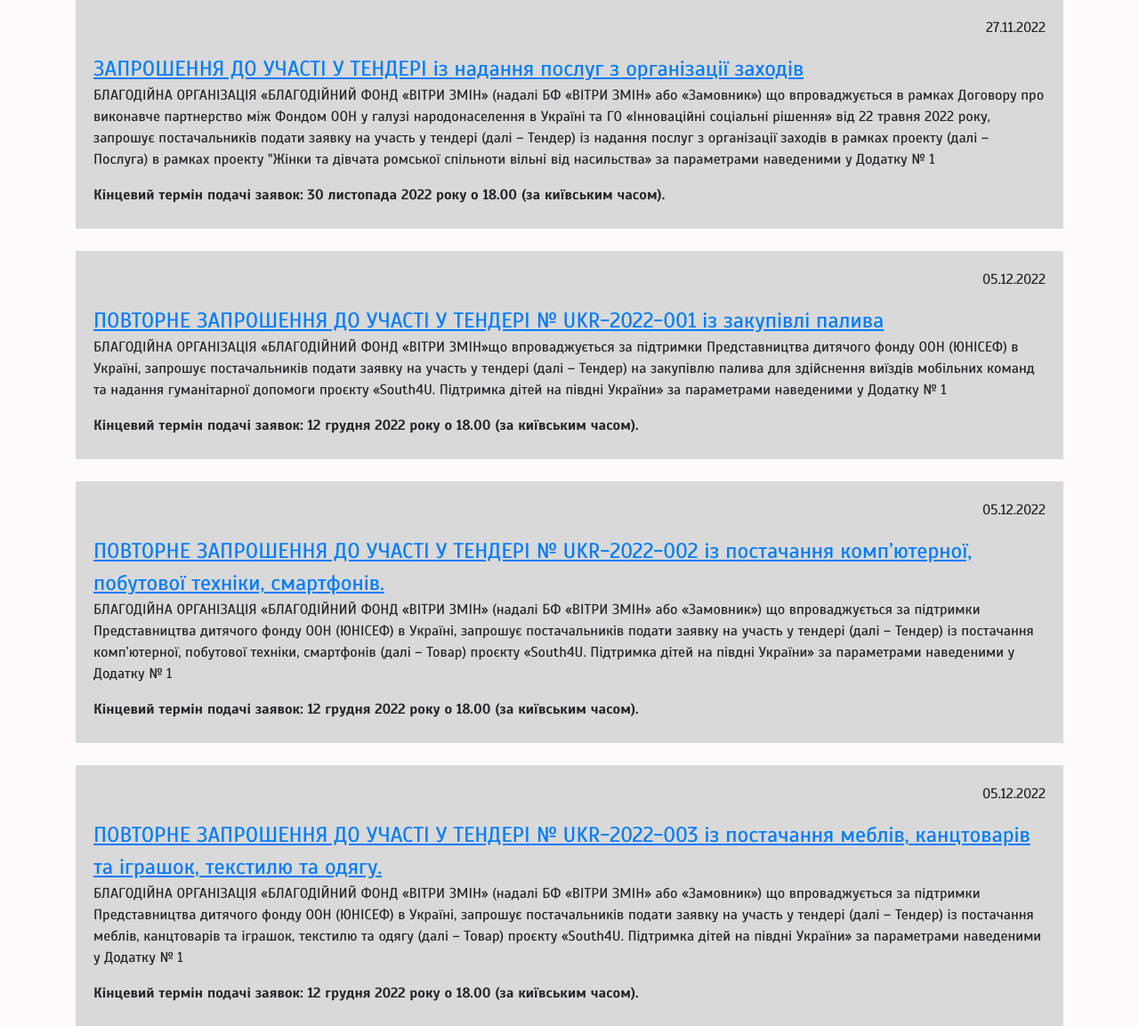
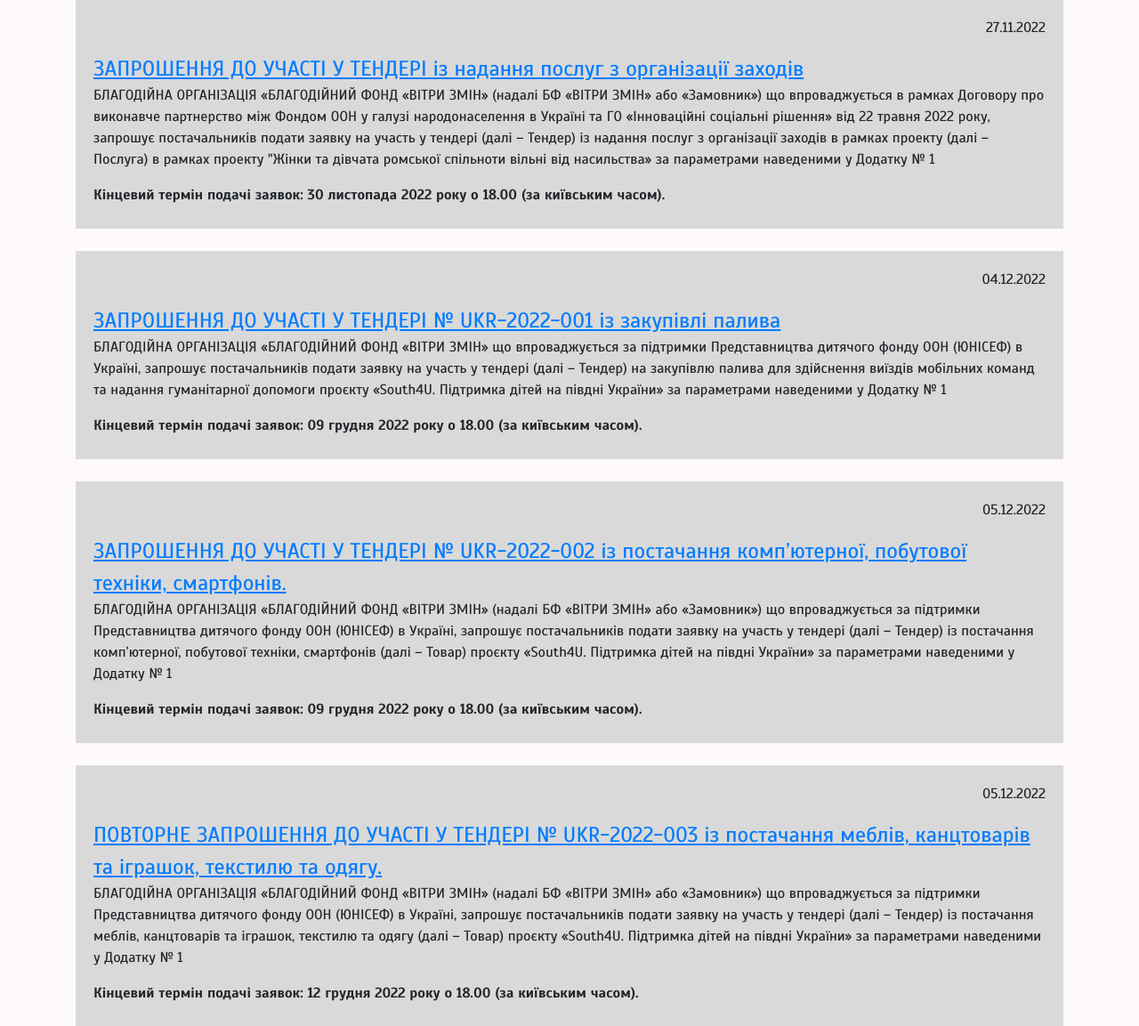
Before and after one commit to StChyrkov/winds, a Yii app: template views/site/archive-purchases.php in a window 1280 px wide. Shown: the part 258-1411 px from the top of the page at 89% size. Run offline with PHP 8.4 and a stand-in for Yii, Linux system fonts and the light colour scheme; the template is opened without the code that fills it, so the values that code supplies are empty; some libraries are stand-ins or nearby versions.

Commit message:
tend 01 02 changes

```diff
--- a/views/site/archive-purchases.php
+++ b/views/site/archive-purchases.php
@@ -23,19 +23,19 @@
         </div>
         <div class="purchase-card-small td-light-grey">
             <div class="right-text-purchases">
-                <p class="page-p">05.12.2022</p>
+                <p class="page-p">04.12.2022</p>
             </div>
-            <a href="purchase-1" class="link purchase-title-small border-low-text">ПОВТОРНЕ ЗАПРОШЕННЯ ДО УЧАСТІ У ТЕНДЕРІ № UKR-2022-001 із закупівлі палива</a>
-            <p class="purchase-desc-small">БЛАГОДІЙНА ОРГАНІЗАЦІЯ «БЛАГОДІЙНИЙ ФОНД «ВІТРИ ЗМІН»що впроваджується за підтримки Представництва дитячого фонду ООН (ЮНІСЕФ) в Україні, запрошує постачальників подати заявку на участь у тендері (далі – Тендер) на закупівлю палива для здійснення виїздів мобільних команд та надання гуманітарної допомоги проєкту «South4U. Підтримка дітей на півдні України» за параметрами наведеними у Додатку № 1</p>
-            <p class="purchase-date-small"><b>Кінцевий термін подачі заявок: 12 грудня 2022 року о 18.00 (за київським часом).</b></p>
+            <a href="purchase-1" class="link purchase-title-small border-low-text">ЗАПРОШЕННЯ ДО УЧАСТІ У ТЕНДЕРІ № UKR-2022-001 із закупівлі палива</a>
+            <p class="purchase-desc-small">БЛАГОДІЙНА ОРГАНІЗАЦІЯ «БЛАГОДІЙНИЙ ФОНД «ВІТРИ ЗМІН» що впроваджується за підтримки Представництва дитячого фонду ООН (ЮНІСЕФ) в Україні, запрошує постачальників подати заявку на участь у тендері (далі – Тендер) на закупівлю палива для здійснення виїздів мобільних команд та надання гуманітарної допомоги проєкту «South4U. Підтримка дітей на півдні України» за параметрами наведеними у Додатку № 1</p>
+            <p class="purchase-date-small"><b>Кінцевий термін подачі заявок: 09 грудня 2022 року о 18.00 (за київським часом).</b></p>
         </div>
         <div class="purchase-card-small td-light-grey">
             <div class="right-text-purchases">
                 <p class="page-p">05.12.2022</p>
             </div>
-            <a href="purchase-2" class="link purchase-title-small border-low-text">ПОВТОРНЕ ЗАПРОШЕННЯ ДО УЧАСТІ У ТЕНДЕРІ № UKR-2022-002 із постачання комп’ютерної, побутової техніки, смартфонів.</a>
+            <a href="purchase-2" class="link purchase-title-small border-low-text">ЗАПРОШЕННЯ ДО УЧАСТІ У ТЕНДЕРІ № UKR-2022-002 із постачання комп’ютерної, побутової техніки, смартфонів.</a>
             <p class="purchase-desc-small">БЛАГОДІЙНА ОРГАНІЗАЦІЯ «БЛАГОДІЙНИЙ ФОНД «ВІТРИ ЗМІН» (надалі БФ «ВІТРИ ЗМІН» або «Замовник») що впроваджується за підтримки Представництва дитячого фонду ООН (ЮНІСЕФ) в Україні, запрошує постачальників подати заявку на участь у тендері (далі – Тендер) із постачання комп’ютерної, побутової техніки, смартфонів (далі – Товар) проєкту «South4U. Підтримка дітей на півдні України» за параметрами наведеними у Додатку № 1 </p>
-            <p class="purchase-date-small"><b>Кінцевий термін подачі заявок: 12 грудня 2022 року о 18.00 (за київським часом).</b></p>
+            <p class="purchase-date-small"><b>Кінцевий термін подачі заявок: 09 грудня 2022 року о 18.00 (за київським часом).</b></p>
         </div>
         <div class="purchase-card-small td-light-grey">
             <div class="right-text-purchases">
--- a/views/site/purchase-1.php
+++ b/views/site/purchase-1.php
@@ -14,11 +14,13 @@
 <div class="background-light padding-up">
     <div class="container">
     	<h2 class="page-h2">ЗАПРОШЕННЯ ДО УЧАСТІ У ТЕНДЕРІ № UKR-2022-001</h2>
-        <p>БЛАГОДІЙНА ОРГАНІЗАЦІЯ «БЛАГОДІЙНИЙ ФОНД «ВІТРИ ЗМІН» (надалі БФ «ВІТРИ ЗМІН» або «Замовник») що впроваджується за підтримки Представництва дитячого фонду ООН (ЮНІСЕФ) в Україні, запрошує постачальників подати заявку на участь у тендері (далі – Тендер)<b><span class="border-low-text">закупівлю палива для здійснення виїздів мобільних команд та надання гуманітарної допомоги проєкту «South4U. Підтримка дітей на півдні України» за параметрами наведеними у Додатку № 1</span></b></p>
+        <p>БЛАГОДІЙНА ОРГАНІЗАЦІЯ «БЛАГОДІЙНИЙ ФОНД «ВІТРИ ЗМІН» (надалі БФ «ВІТРИ ЗМІН» або «Замовник») що впроваджується за підтримки Представництва дитячого фонду ООН (ЮНІСЕФ) в Україні, запрошує постачальників подати заявку на участь у тендері (далі – Тендер) на закупівлю палива для здійснення виїздів мобільних команд та надання гуманітарної допомоги проєкту «South4U. Підтримка дітей на півдні України» за параметрами наведеними у Додатку № 1</span></b></p>
         <p><b><span class="border-low-text">ЛОТ 1: Лот № 1  ПАЛЬНЕ І ГАЗ</span></b></p>
         <p><b><span class="border-low-text">Учасники мають право подати заявку на будь-який з лотів або три лоти одночасно. Також учасники мають право запропонувати знижку в разі присудження реалізації договору(-ів) по всіх лотах.</span></b></p>
-        <p>Кінцевий термін подачі заявок: 12 грудня 2022 року о 18.00 (за київським часом).</p>
+        <p>Кінцевий термін подачі заявок: 09 грудня 2022 року о 18.00 (за київським часом).</p>
         <p><a href="https://docs.google.com/document/d/1TXW8RVOOH7LIxTinat4bytdo6-NZtIGE/edit#" class="link border-low-text" target="_blank">ФОРМА Б. ТЕНДЕР</a></p>
+        <p><a href="../pdf/purchase01-protocol.pdf" class="link border-low-text" target="_blank">Протокол засiдання тендерного комiтету</a></p>
+        <p><a href="../pdf/purchase01-message.pdf" class="link border-low-text" target="_blank">Повiдомлення вiд 12.12.2022</a></p>
         <p>У разі виникнення запитань та/або уточнень, просимо звертатися за ел.адресою <b>windsofchanges.tender@gmail.com</b></p>
         <div class="flex-container disp-center">
             <a href="active-purchases" class="link more-button button-blue">ВСІ АКТИВНІ ЗАКУПІВЛІ</a>
--- a/views/site/purchase-2.php
+++ b/views/site/purchase-2.php
@@ -19,9 +19,11 @@
         <p><b><span class="border-low-text">ЛОТ 2: Лот № Побутова техніка</span></b></p>
         <p><b><span class="border-low-text">ЛОТ 3: Лот № Смартфони</span></b></p>
         <p><b><span class="border-low-text">Учасники мають право подати заявку на будь-який з лотів або три лоти одночасно. Також учасники мають право запропонувати знижку в разі присудження реалізації договору(-ів) по всіх лотах.</span></b></p>
-        <p>Кінцевий термін подачі заявок: 12 грудня 2022 року о 18.00 (за київським часом).</p>
+        <p>Кінцевий термін подачі заявок: 09 грудня 2022 року о 18.00 (за київським часом).</p>
         <p><a href="https://docs.google.com/document/d/1uX7UD63t5blSjMPu5HJ_0cA5_STm8JKy/edit#" class="link border-low-text" target="_blank">ФОРМА Б. ТЕНДЕР</a></p>
         <p><a href="https://docs.google.com/document/d/1fLjZBC0jDHNkGuC5qjpXCAs8ZBvikZg6/edit" class="link border-low-text" target="_blank">Додаток 1 до Тендерної пропозиці</a></p>
+        <p><a href="../pdf/purchase02-protocol.pdf" class="link border-low-text" target="_blank">Протокол засiдання тендерного комiтету</a></p>
+        <p><a href="../pdf/purchase02-message.pdf" class="link border-low-text" target="_blank">Повiдомлення вiд 12.12.2022</a></p>
         <p>У разі виникнення запитань та/або уточнень, просимо звертатися за ел.адресою <b>windsofchanges.tender@gmail.com</b></p>
         <div class="flex-container disp-center">
             <a href="active-purchases" class="link more-button button-blue">ВСІ АКТИВНІ ЗАКУПІВЛІ</a>
```
Also changed, not shown: 4 other files.
